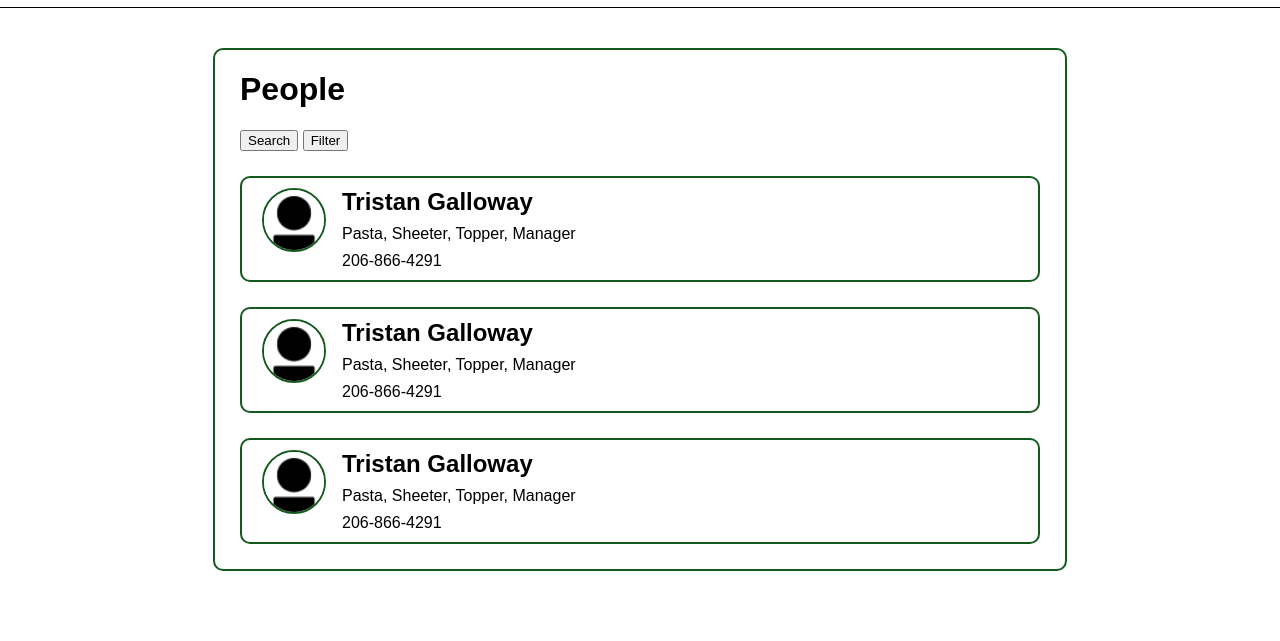
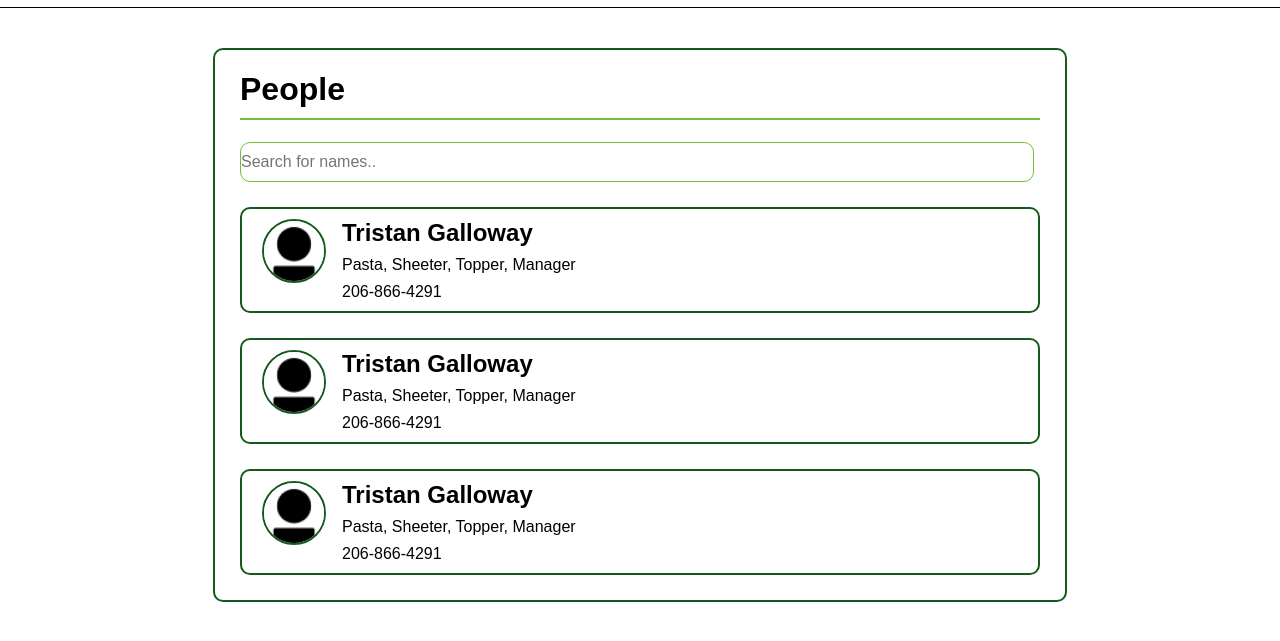
Before and after one commit to tristan-galloway/wdd131, a plain HTML site: page nSyncPro/people.html in a window 1280 px wide. Shown: the part 73-714 px from the top of the page. Drawn offline with Linux system fonts and the light colour scheme.

Commit message:
Finished styling base.

```diff
--- a/nSyncPro/people.html
+++ b/nSyncPro/people.html
@@ -3,7 +3,7 @@
 <head>
     <meta charset="UTF-8">
     <meta name="viewport" content="width=device-width, initial-scale=1.0">
-    <meta name="description" content="This is a page for a future business app to be the home page when the app is opened. The first thing that will be seen is the upcoming events assigned to an individual.">
+    <meta name="description" content="This page is for contact info of all of the employees">
     <meta name="autor" content="Tristan Galloway">
     <link rel="stylesheet" href="styles/style.css">
     <link rel="apple-touch-icon" sizes="180x180" href="images/apple-touch-icon.png">
@@ -27,8 +27,7 @@
     <main>
         <div id="people-container">
             <h1>People</h1>
-            <button id="search-btn">Search</button>
-            <button id="filter-btn">Filter</button>
+            <input type="text" id="myInput" onkeyup="myFunction()" placeholder="Search for names..">
             <div class="person-card">
                 <img class="profile-img" src="images/profile_picture_placeholder.png" alt="">
                 <h2 class="name">Tristan Galloway</h2>
--- a/nSyncPro/styles/style.css
+++ b/nSyncPro/styles/style.css
@@ -84,6 +84,11 @@ nav {
     border-radius: 10px;
 }
 
+#upcoming-events-container h1, #people-container h1 {
+    padding-bottom: 10px;
+    border-bottom: 2px var(--secondary-color) solid;
+}
+
 .event-card {
     display: grid;
     grid-template-columns: 1fr 75px;
@@ -135,6 +140,14 @@ nav {
     border-radius: 50px;
 }
 
+#myInput {
+    width: 99%;
+    border-radius: 10px;
+    font-size: 16px;
+    padding: 10px 0;
+    border: 1px solid var(--secondary-color);
+}
+
 @media screen and (max-width: 800px) {
     /* Make the nav flex down */
 }
```
